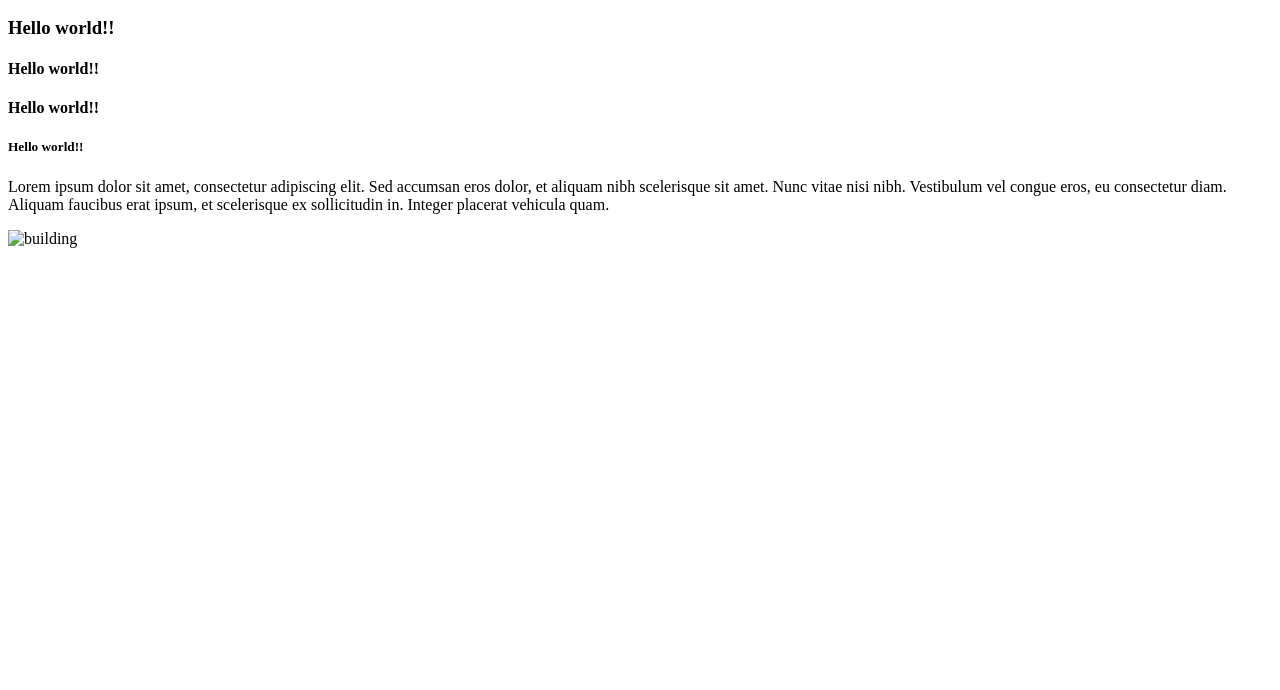
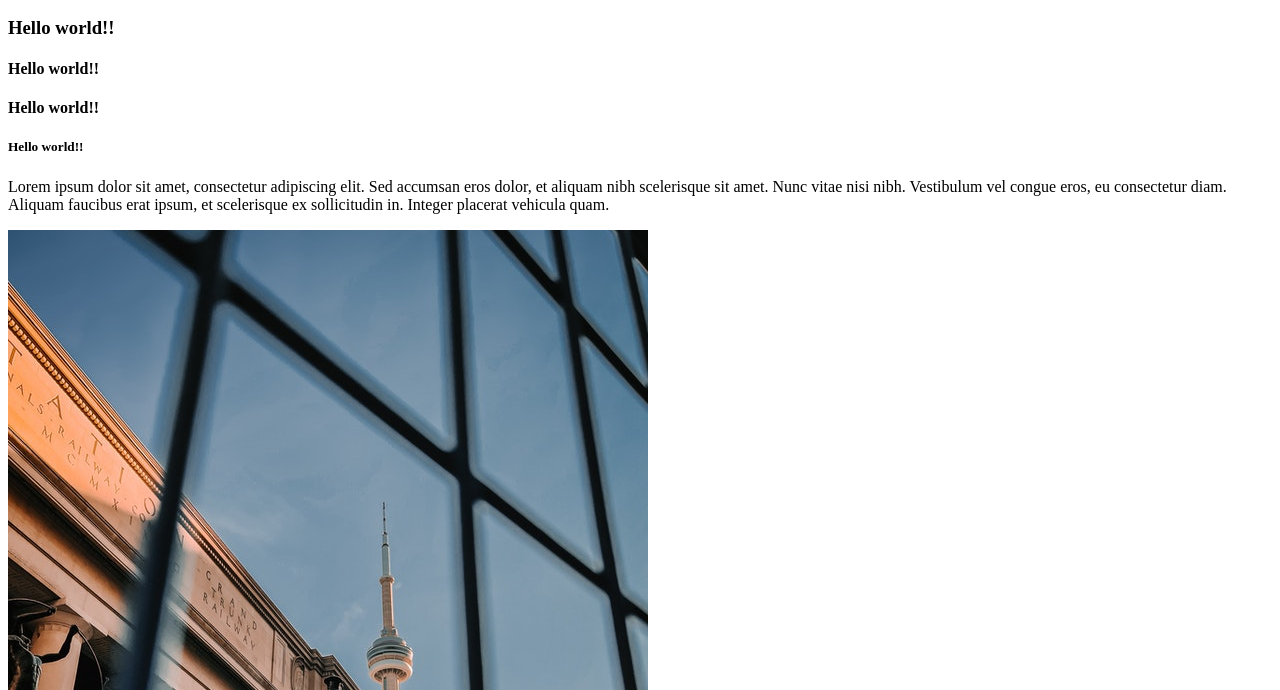
Before and after one commit to MahimHK/Hw2, a plain HTML site: page index.html in a window 1280 px wide. Shown: the part 110-800 px from the top of the page. Drawn offline with Linux system fonts and the light colour scheme.

Commit message:
Update index.html

```diff
--- a/index.html
+++ b/index.html
@@ -17,6 +17,6 @@
 
   <p>Lorem ipsum dolor sit amet, consectetur adipiscing elit. Sed accumsan eros dolor, et aliquam nibh scelerisque sit amet. Nunc vitae nisi nibh. Vestibulum vel congue eros, eu consectetur diam. Aliquam faucibus erat ipsum, et scelerisque ex sollicitudin in. Integer placerat vehicula quam.</p>
 
-  <img src="imgage/building.jpg" alt="building">
+  <img src="image/building.jpg" alt="building">
 </body>
 </html>
```
